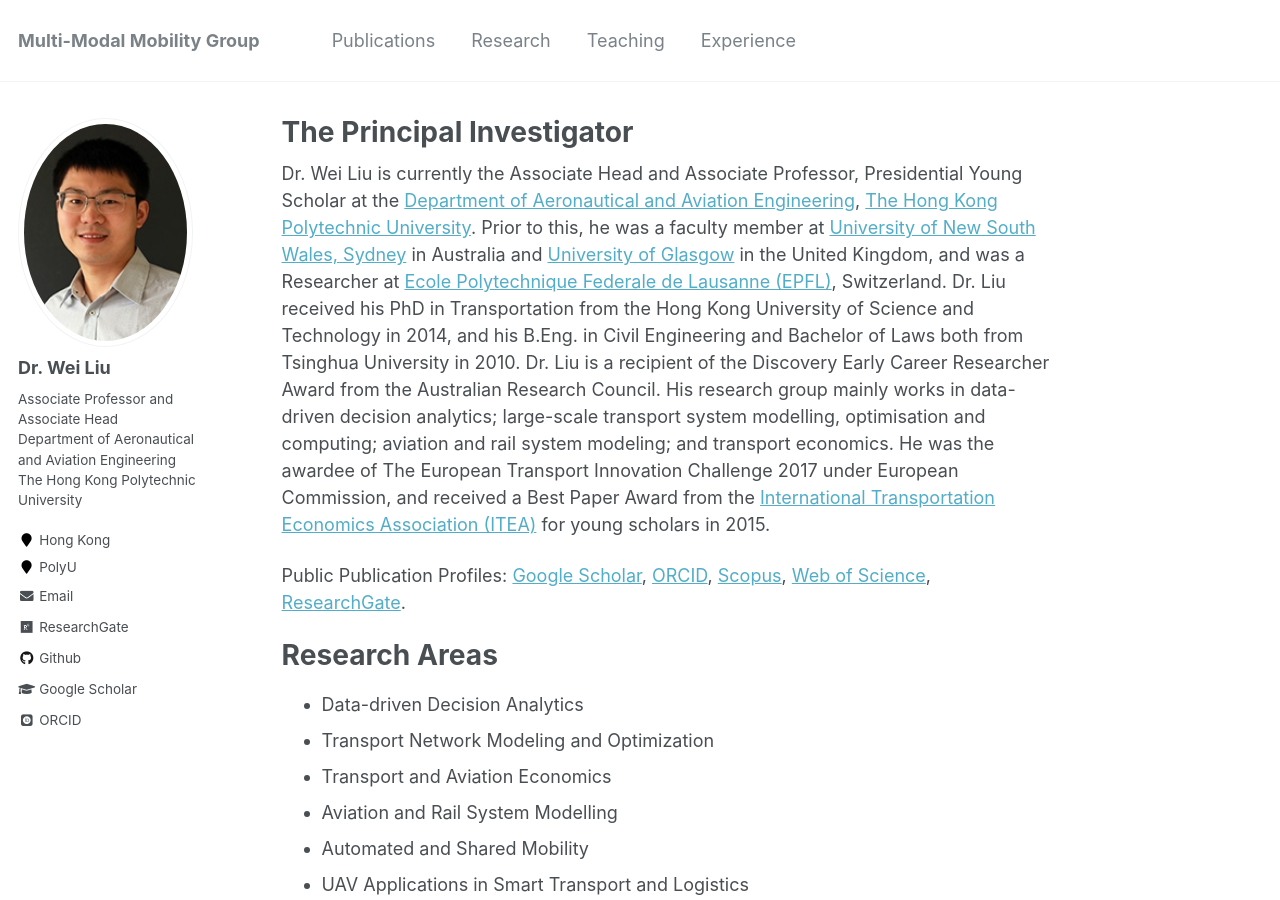
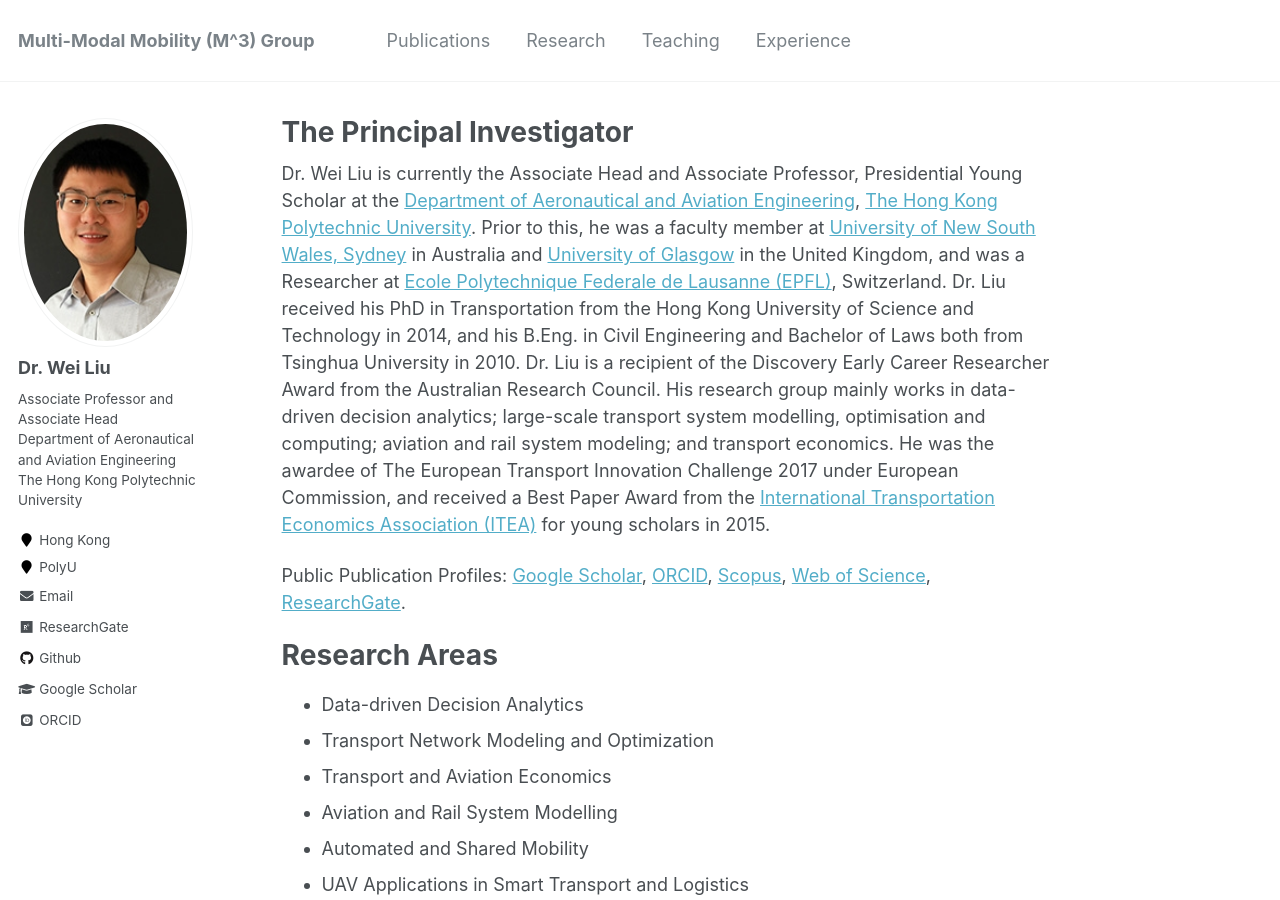
Before and after one commit to weiliu2016/weiliu2016.github.io, a Jekyll site: the page built from _pages/about.md, in a window 1280 px wide and 900 px high. Built offline with Jekyll 4.4.1, drawn with Linux system fonts in a browser that asks for light colours; some web fonts are replaced.

Commit message:
Update _config.yml

```diff
--- a/_config.yml
+++ b/_config.yml
@@ -7,7 +7,7 @@
 
 # Site Settings
 locale                   : "en-US"
-title                    : "Multi-Modal Mobility Group"
+title                    : "Multi-Modal Mobility (M^3) Group"
 title_separator          : "-"
 name                     : &name "Wei Liu"
 description              : &description "Associate Professor and Associate Head"
```
